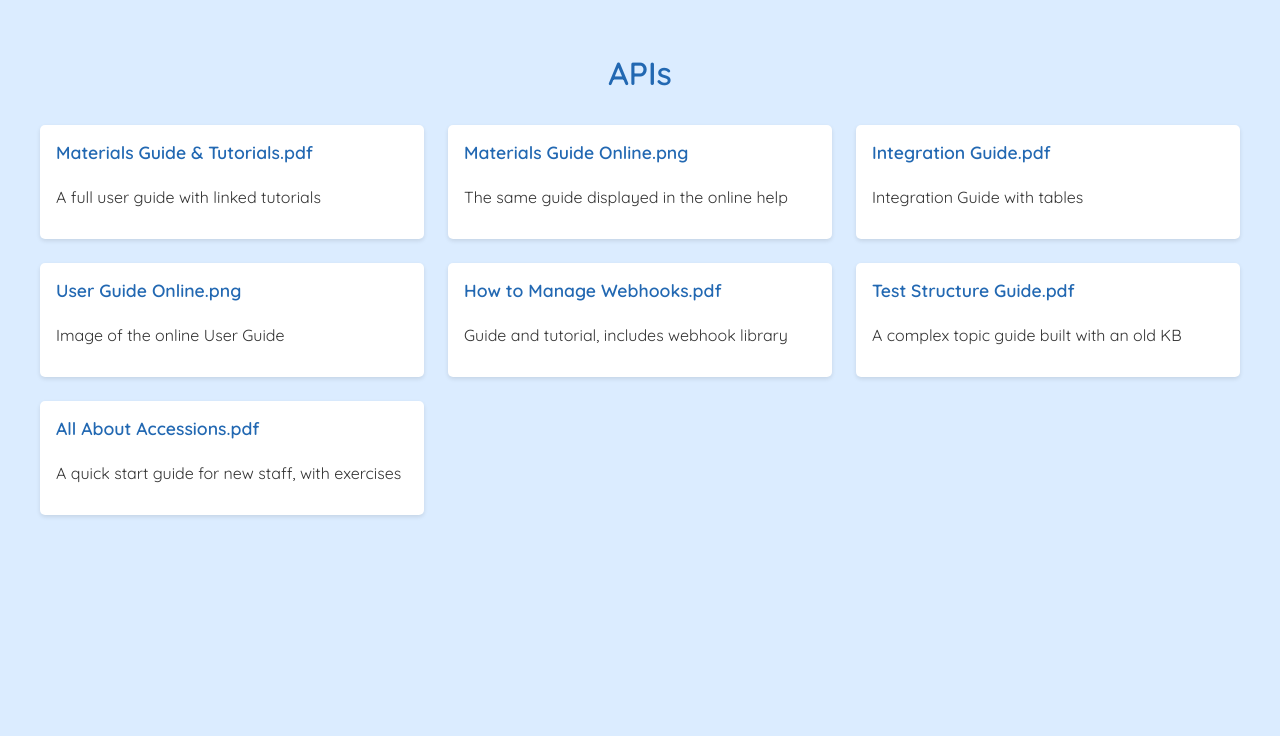
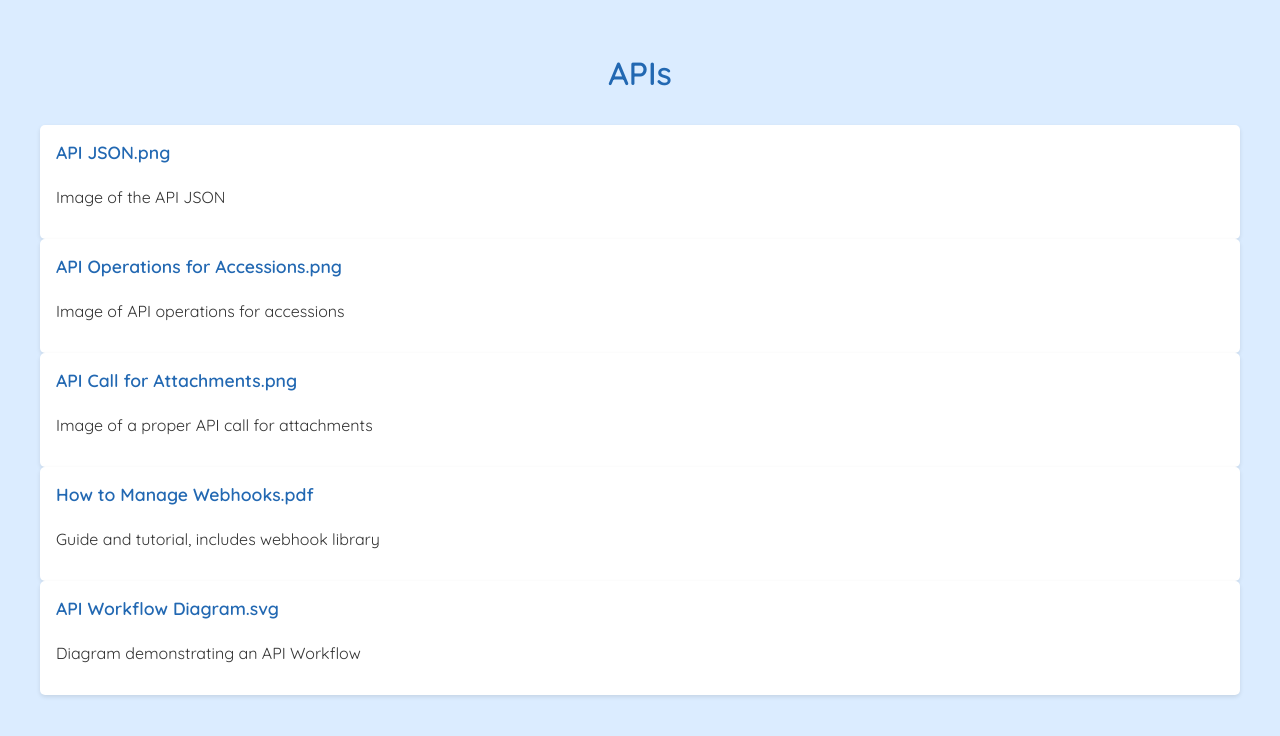
Before and after one commit to Daisy-Docs/Portfolio, a Jekyll site: the page API.html, which Jekyll copies as it is, in a window 1280 px wide. Shown: the top 736 px of the page. Built offline with Jekyll 4.4.1, drawn with Linux system fonts in a browser that asks for light colours.

Commit message:
Update API.html

```diff
--- a/API.html
+++ b/API.html
@@ -76,36 +76,24 @@
 </head>
 <body>
   <h1>APIs</h1>
-
-  <div class="grid-container">
-    <div class="sample">
-      <h2><a href="assets/Documentation/Datex/Materials%20Guide%20%26%20Tutorials.pdf">Materials Guide & Tutorials.pdf</a></h2>
-      <p>A full user guide with linked tutorials</p>
+   <div class="sample">
+      <h2><a href="assets/Documentation/Trace First/API%201%20JSON.PNG">API JSON.png</a></h2>
+      <p>Image of the API JSON</p>
     </div>
     <div class="sample">
-      <h2><a href="assets/Documentation/Datex/Materials%20Guide%20Online.png">Materials Guide Online.png</a></h2>
-      <p>The same guide displayed in the online help</p>
-    </div>
-
-    <div class="sample">
-      <h2><a href="assets/Documentation/Enlitic/Integration%20Guide%20(MadCap%20Flare).pdf">Integration Guide.pdf</a></h2>
-      <p>Integration Guide with tables</p>
+      <h2><a href="assets/Documentation/Trace First/API%202%20Accession%20Operations.PNG">API Operations for Accessions.png</a></h2>
+      <p>Image of API operations for accessions</p>
     </div>
     <div class="sample">
-      <h2><a href="assets/Documentation/Enlitic/User%20Guide_%20Audit%20Log%20(MadCap%20Flare).png">User Guide Online.png</a></h2>
-      <p>Image of the online User Guide</p>
+      <h2><a href="assets/Documentation/Trace First/API%203%20Attachments%20Call.png">API Call for Attachments.png</a></h2>
+      <p>Image of a proper API call for attachments</p>
     </div>
-
-    <div class="sample">
+     <div class="sample">
       <h2><a href="assets/Documentation/Trace First/How%20to%20Manage%20Webhooks%20(Old%20KB).pdf">How to Manage Webhooks.pdf</a></h2>
       <p>Guide and tutorial, includes webhook library</p>
     </div>
 
     <div class="sample">
-      <h2><a href="assets/Documentation/Trace First/Test%20Structure%20Guide%20(Old%20KB).pdf">Test Structure Guide.pdf</a></h2>
-      <p>A complex topic guide built with an old KB</p>
+      <h2><a href="assets/Documentation/Enlitic/API%20Workflow%20Diagram.svg">API Workflow Diagram.svg</a></h2>
+      <p>Diagram demonstrating an API Workflow</p>
     </div>
-    <div class="sample">
-      <h2><a href="assets/Documentation/Trace First/All%20About%20Accessions%20(Google%20Docs).pdf">All About Accessions.pdf</a></h2>
-      <p>A quick start guide for new staff, with exercises</p>
-    </div>
```
